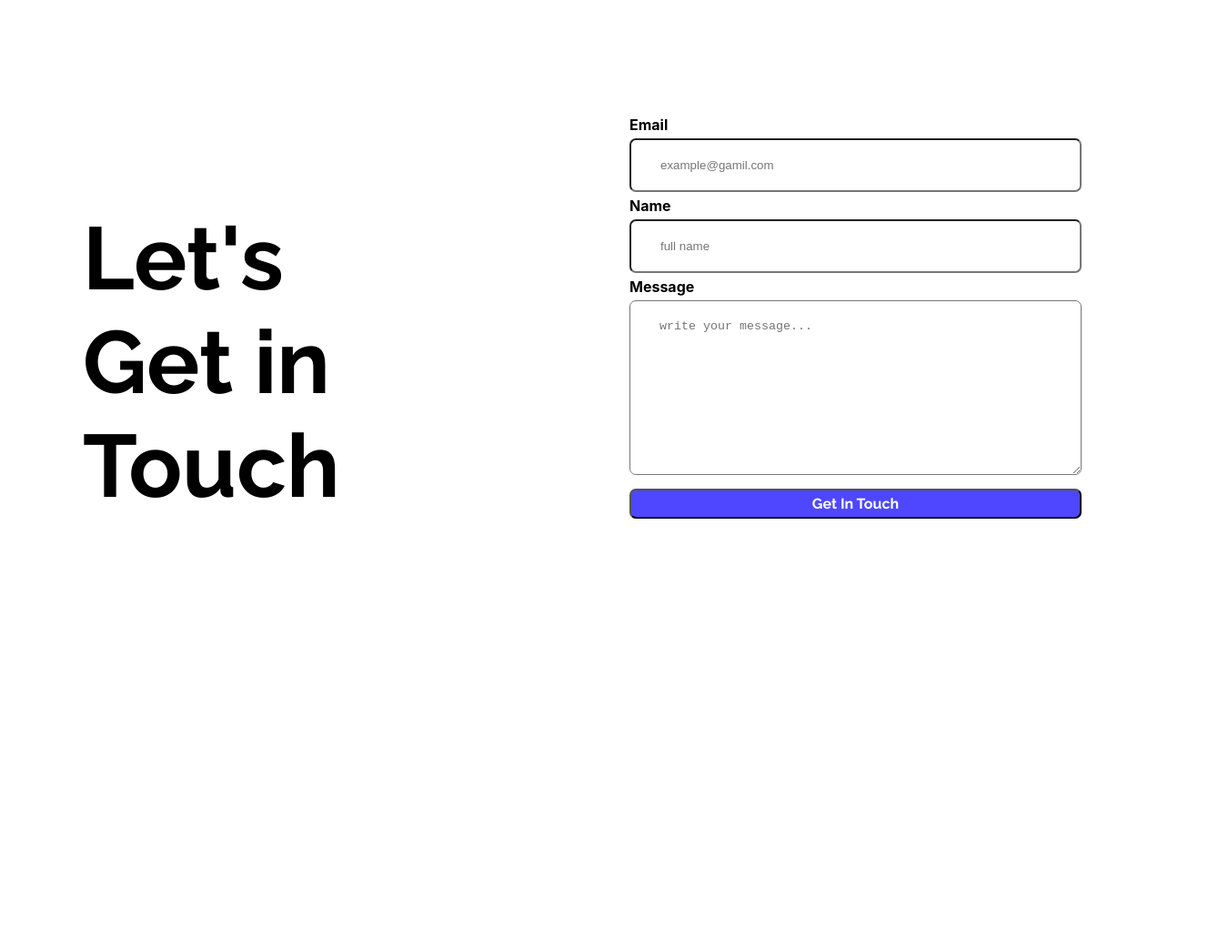
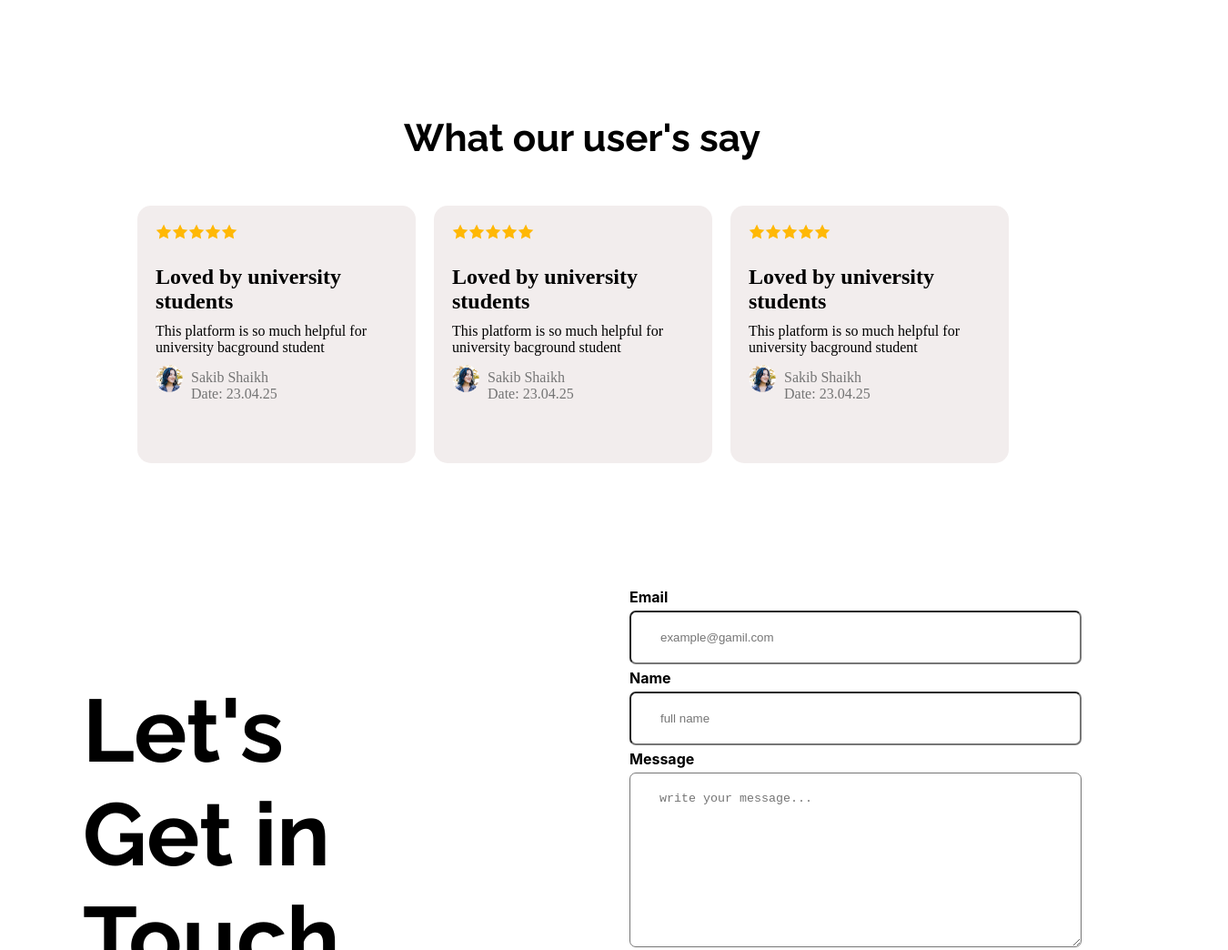
Before and after one commit to nahian-cse-nubtk/career-ass-01, a plain HTML site: page index.html in a window 1280 px wide. Shown: the part 1520-2564 px from the top of the page at 91% size, 1350 px wide, since content can reach past the window. Before the commit the page ends 2218 px from the top, so only its background shows below. Drawn offline with Linux system fonts and the light colour scheme.

Commit message:
added user' say section

```diff
--- a/css/style.css
+++ b/css/style.css
@@ -3,9 +3,7 @@
     padding: 0;
 
 }
-/* body{
-    color: rgba(214, 221, 237, 1);
-} */
+
 
 header{
     background-image: url(../assets/Hero-bg.png);
@@ -167,8 +165,69 @@ nav ul{
     margin-top: 10px;
     border-radius: 7px;
 }
+.bttnn:hover{
+    background-color: rgb(156, 154, 218);
+}
 .msec{
     display: flex;
     margin-left: 91px;
     margin-right: 91px;
 }
+.say-head{
+    font-size: 42px;
+    text-align: center;
+    margin-bottom: 50px;
+}
+.ifex{
+    display: flex;
+    list-style: none;
+}
+
+.say-h2{
+    margin-top: 24px;
+}
+.sm{
+    width: 30px;
+    height: 30px;
+    border-radius: 50%;
+    object-fit: cover;
+    display: block;
+}
+.card{
+    display: flex;
+}
+.c1{
+    margin-left: 4px;
+    color: rgba(117, 117, 117, 1);
+    padding: 5px;
+}
+.card-01{
+    background-color: rgba(242, 237, 237, 1);
+    border-radius: 15px;
+    width: 367px;
+    height: 243px;
+    padding: 20px;
+    margin-right: 20px;
+}
+.c2{
+    padding-top: 10px;
+    padding-bottom: 10px;
+}
+.mdiv{
+    display: flex;
+    margin-left: 151px;
+    margin-right: 151px;
+    margin-bottom: 137px;
+}
+footer{
+    width: 1350px;
+    height: 428px;
+    background-color: rgb(247, 242, 242);
+}
+.f1{
+    text-align: center;
+    color: rgba(78, 71, 255, 1);
+    font-size: 50px;
+    padding-top: 104px
+
+}
--- a/index.html
+++ b/index.html
@@ -56,6 +56,81 @@
             </div>
             </div>
         </section>
+        <section>
+            <h1 class="raleway-font say-head">What our user's say</h1>
+            <div class="mdiv">
+                <div class="card-01">
+                    <ul class="ifex">
+                        <li><img src="assets/icon-star.png" alt=""></li>
+                        <li><img src="assets/icon-star.png" alt=""></li>
+                        <li><img src="assets/icon-star.png" alt=""></li>
+                        <li><img src="assets/icon-star.png" alt=""></li>
+                        <li><img src="assets/icon-star.png" alt=""></li>
+                    </ul>
+                    <h2 class="say-h2">Loved by university students</h2>
+                    <p class="c2">This platform is so much helpful for university bacground student</p>
+                    <div class="card">
+                        <div><img src="assets/avatar.png" alt="tiny image" class="sm"></div>
+                        <div class="c1">
+                        <p>
+                            Sakib Shaikh
+                            <br>
+                            Date: 23.04.25
+                        </p>
+
+                    </div>
+                    </div>
+
+                </div>
+                <div class="card-01">
+                    <ul class="ifex">
+                        <li><img src="assets/icon-star.png" alt=""></li>
+                        <li><img src="assets/icon-star.png" alt=""></li>
+                        <li><img src="assets/icon-star.png" alt=""></li>
+                        <li><img src="assets/icon-star.png" alt=""></li>
+                        <li><img src="assets/icon-star.png" alt=""></li>
+                    </ul>
+                    <h2 class="say-h2">Loved by university students</h2>
+                    <p class="c2">This platform is so much helpful for university bacground student</p>
+                    <div class="card">
+                        <div><img src="assets/avatar.png" alt="tiny image" class="sm"></div>
+                        <div class="c1">
+                        <p>
+                            Sakib Shaikh
+                            <br>
+                            Date: 23.04.25
+                        </p>
+
+                    </div>
+                    </div>
+
+                </div>
+                <div class="card-01">
+                    <ul class="ifex">
+                        <li><img src="assets/icon-star.png" alt=""></li>
+                        <li><img src="assets/icon-star.png" alt=""></li>
+                        <li><img src="assets/icon-star.png" alt=""></li>
+                        <li><img src="assets/icon-star.png" alt=""></li>
+                        <li><img src="assets/icon-star.png" alt=""></li>
+                    </ul>
+                    <h2 class="say-h2">Loved by university students</h2>
+                    <p class="c2">This platform is so much helpful for university bacground student</p>
+                    <div class="card">
+                        <div><img src="assets/avatar.png" alt="tiny image" class="sm"></div>
+                        <div class="c1">
+                        <p>
+                            Sakib Shaikh
+                            <br>
+                            Date: 23.04.25
+                        </p>
+
+                    </div>
+                    </div>
+
+                </div>
+
+            </div>
+        </section>
 
         <section>
             <div class="msec">
@@ -77,6 +152,8 @@
 
     </main>
     <footer>
+        <h1 class="f1">Carrer Assistance</h1>
+        <p></p>
 
     </footer>
 
```
